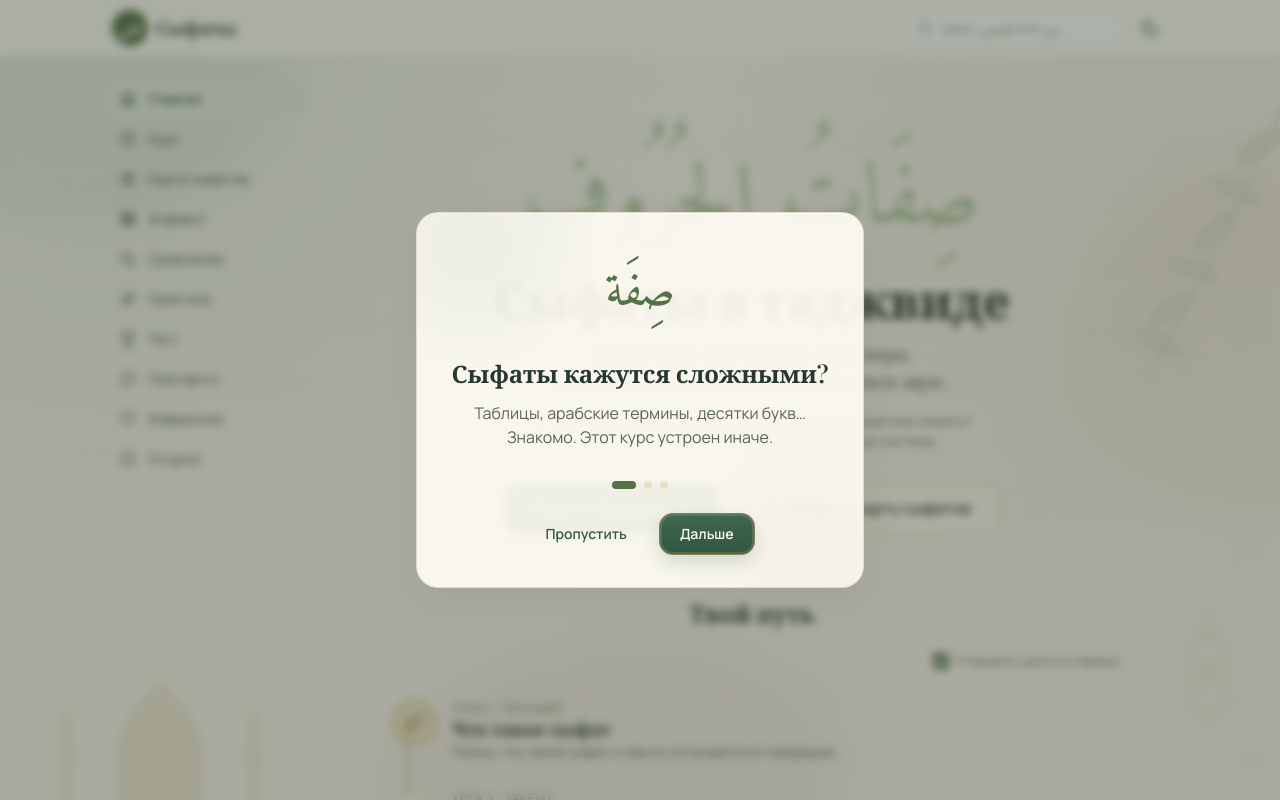
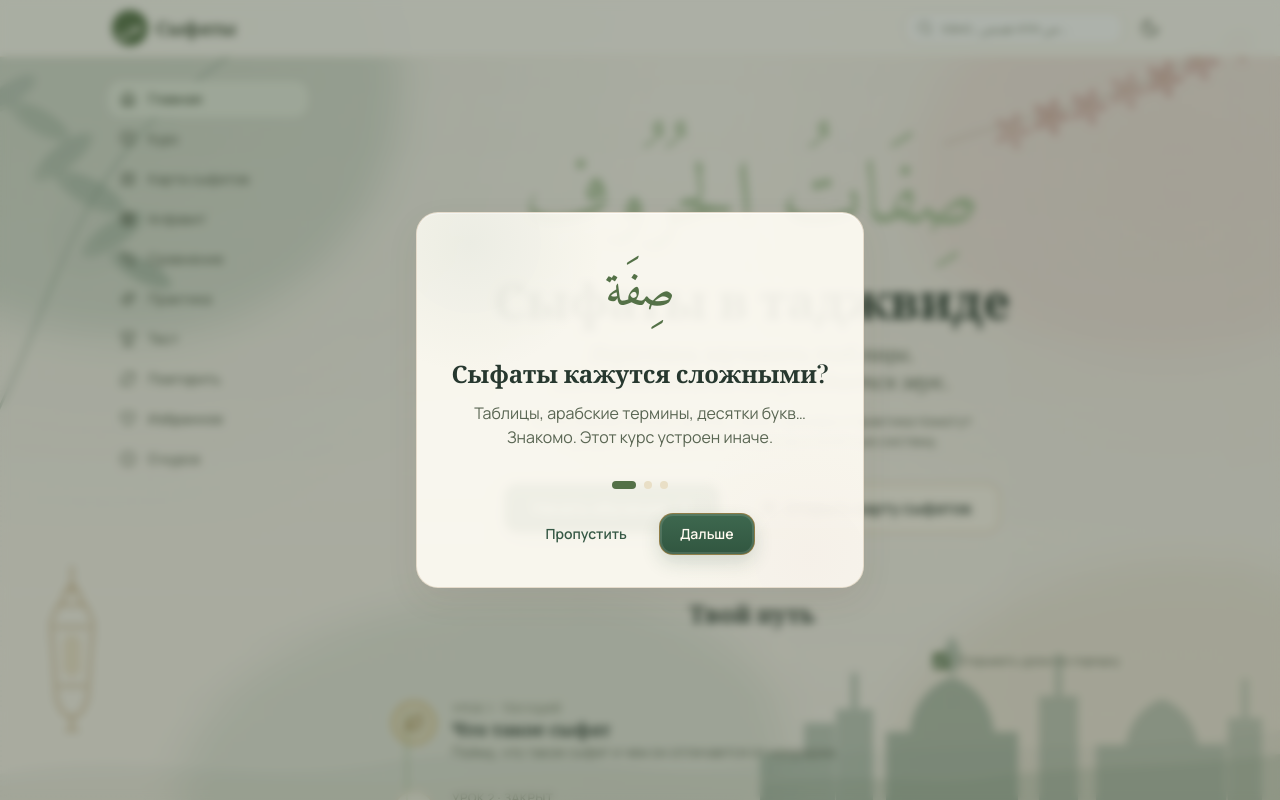
Before and after one commit to dellmastercode2025/learn-002-stand, a React (Vite) app: page / in a window 1280 px wide. Shown: the top 800 px of the page. Built offline with nearby package versions, Linux system fonts and the light colour scheme; a web font is replaced by a local one.

Commit message:
Enrich watercolor botanical backdrop

```diff
--- a/src/components/layout/Watercolor.tsx
+++ b/src/components/layout/Watercolor.tsx
@@ -1,70 +1,66 @@
 /**
- * Декоративный акварельный слой: полупрозрачные пятна, ветви и силуэты
- * исламской архитектуры. Чистый SVG/CSS — без сторонних изображений.
+ * Atmospheric watercolor layer inspired by an illustrated oriental study book.
+ * Pure SVG/CSS: botanical washes, blossom branch, lantern and distant architecture.
  */
 export function WatercolorBackdrop() {
+  const leaves = [
+    [34, 38, -34, 24, 9], [56, 60, 30, 28, 10], [75, 88, -38, 29, 10],
+    [96, 116, 28, 31, 11], [114, 149, -34, 29, 10], [136, 177, 28, 27, 9],
+  ];
+
   return (
-    <div aria-hidden="true" className="pointer-events-none fixed inset-0 overflow-hidden">
-      <div
-        className="watercolor-blot"
-        style={{ top: '-6rem', left: '-8rem', width: '26rem', height: '20rem', background: '#cddcc3' }}
-      />
-      <div
-        className="watercolor-blot"
-        style={{ top: '20%', right: '-10rem', width: '24rem', height: '22rem', background: '#ecdfc4' }}
-      />
-      <div
-        className="watercolor-blot"
-        style={{ bottom: '-8rem', left: '30%', width: '28rem', height: '18rem', background: '#eed4cf', opacity: 0.35 }}
-      />
-      {/* Ветвь с листьями */}
-      <svg
-        className="absolute -right-6 top-24 hidden w-56 text-sage-300 opacity-40 dark:text-sage-700 dark:opacity-20 lg:block"
-        viewBox="0 0 200 260"
-        fill="none"
-      >
-        <path d="M180 10 C150 80 120 150 60 250" stroke="currentColor" strokeWidth="2.5" strokeLinecap="round" />
-        {[
-          [160, 45, -35], [140, 85, 25], [120, 120, -40], [100, 155, 20], [82, 190, -35], [70, 220, 25],
-        ].map(([x, y, r], i) => (
-          <ellipse
-            key={i}
-            cx={x}
-            cy={y}
-            rx="26"
-            ry="10"
-            fill="currentColor"
-            opacity="0.55"
-            transform={`rotate(${r} ${x} ${y})`}
-          />
+    <div aria-hidden="true" className="pointer-events-none fixed inset-0 -z-10 overflow-hidden">
+      <div className="watercolor-blot" style={{ top: '-7rem', left: '-9rem', width: '34rem', height: '28rem', background: '#9fb9a2' }} />
+      <div className="watercolor-blot" style={{ top: '-3rem', right: '-8rem', width: '31rem', height: '25rem', background: '#efd0c9', opacity: 0.3 }} />
+      <div className="watercolor-blot" style={{ bottom: '-9rem', left: '14%', width: '38rem', height: '22rem', background: '#b7cbb6', opacity: 0.3 }} />
+      <div className="watercolor-blot" style={{ bottom: '-10rem', right: '-7rem', width: '32rem', height: '25rem', background: '#d9c9a9', opacity: 0.26 }} />
+
+      {/* Sage botanical branch */}
+      <svg className="watercolor-edge watercolor-drift absolute -left-8 top-10 hidden h-[430px] w-[280px] text-[#6f8d79] lg:block" viewBox="0 0 220 330" fill="none">
+        <path d="M8 318 C44 252 60 196 87 142 C111 94 145 51 205 9" stroke="currentColor" strokeWidth="2.2" strokeLinecap="round" opacity=".45" />
+        {leaves.map(([x,y,r,rx,ry], i) => (
+          <g key={i} transform={`rotate(${r} ${x} ${y})`}>
+            <ellipse cx={x} cy={y} rx={rx} ry={ry} fill="currentColor" opacity={0.15 + i * .035} />
+            <ellipse cx={x+2} cy={y-1} rx={rx*.76} ry={ry*.78} fill="currentColor" opacity=".13" />
+          </g>
+        ))}
+        <circle cx="142" cy="62" r="22" fill="#c9d8c6" opacity=".16" />
+        <circle cx="93" cy="152" r="31" fill="#b9ceb9" opacity=".12" />
+      </svg>
+
+      {/* Dusty rose blossom branch */}
+      <svg className="watercolor-edge absolute -right-5 top-0 hidden h-[230px] w-[380px] text-[#cc9691] md:block" viewBox="0 0 380 230" fill="none">
+        <path d="M390 16 C310 37 264 67 207 89 C155 110 105 115 24 144" stroke="#846c55" strokeWidth="2" opacity=".34" />
+        {[[318,44],[280,62],[244,79],[207,91],[168,107],[130,117],[92,131]].map(([x,y],i)=>(
+          <g key={i} transform={`translate(${x} ${y})`} opacity={0.42 + (i%3)*.08}>
+            {[0,72,144,216,288].map((r)=><ellipse key={r} rx="12" ry="5.5" fill="currentColor" transform={`rotate(${r}) translate(8 0)`} />)}
+            <circle r="3" fill="#b78a55" opacity=".7" />
+          </g>
         ))}
       </svg>
-      {/* Силуэт купола и минаретов */}
-      <svg
-        className="absolute bottom-0 left-4 hidden w-72 text-sand-300 opacity-30 dark:text-sand-500 dark:opacity-10 xl:block"
-        viewBox="0 0 300 140"
-        fill="currentColor"
-      >
-        <path d="M150 15 C120 45 105 65 105 90 L105 140 L195 140 L195 90 C195 65 180 45 150 15 Z" />
-        <rect x="45" y="60" width="14" height="80" rx="4" />
-        <path d="M52 40 L45 62 L59 62 Z" />
-        <rect x="241" y="60" width="14" height="80" rx="4" />
-        <path d="M248 40 L241 62 L255 62 Z" />
-        <circle cx="150" cy="10" r="3" />
+
+      {/* Distant mosque / old-city silhouette */}
+      <svg className="watercolor-edge absolute bottom-0 right-0 hidden w-[520px] text-[#7d9a86] opacity-[.20] xl:block" viewBox="0 0 520 210" fill="currentColor">
+        <path d="M0 210V164h44v-31h31v77H0Zm76 0v-91h15V83h7v36h15v91H76Z" opacity=".55" />
+        <path d="M126 210v-68h24c2-27 19-47 42-55 23 8 40 28 42 55h24v68H126Z" opacity=".65" />
+        <path d="M190 84c-10-13-8-26 2-38 10 12 12 25 2 38h-4Z" opacity=".55" />
+        <path d="M279 210v-104h16V64h7v42h16v104h-39Zm57 0v-55h30c3-23 17-39 36-46 19 7 33 23 36 46h28v55H336Z" opacity=".48" />
+        <path d="M468 210v-82h14V89h6v39h14v82h-34Z" opacity=".42" />
+        <path d="M0 196 C95 176 154 199 226 188 C316 174 386 181 520 164 V210 H0Z" opacity=".25" />
       </svg>
-      {/* Фонарь */}
-      <svg
-        className="absolute right-10 bottom-16 hidden w-16 text-gold-400 opacity-30 dark:opacity-15 lg:block"
-        viewBox="0 0 60 120"
-        fill="none"
-        stroke="currentColor"
-        strokeWidth="2"
-      >
-        <line x1="30" y1="0" x2="30" y2="18" />
-        <path d="M18 30 L42 30 L48 80 C48 92 40 100 30 100 C20 100 12 92 12 80 Z" />
-        <path d="M22 22 L38 22 L42 30 L18 30 Z" />
-        <ellipse cx="30" cy="62" rx="8" ry="14" fill="currentColor" opacity="0.35" stroke="none" />
-        <line x1="30" y1="100" x2="30" y2="110" />
+
+      {/* Hanging lantern */}
+      <svg className="watercolor-edge watercolor-drift absolute bottom-16 left-8 hidden w-20 text-[#a98143] opacity-40 xl:block" viewBox="0 0 80 170" fill="none" stroke="currentColor" strokeWidth="1.6">
+        <path d="M40 0v31M26 39h28l7 18-5 70c-1 14-8 24-16 24s-15-10-16-24l-5-70 7-18Z" />
+        <path d="M23 61h34M27 120h26M30 39c1-12 6-19 10-19s9 7 10 19" />
+        <path d="M31 74c7-8 11-8 18 0v31c-7 8-11 8-18 0V74Z" fill="#d5b06b" opacity=".28" stroke="none" />
+        <path d="M40 151v13m-7 0h14" />
+      </svg>
+
+      {/* soft wash at the lower page edge */}
+      <svg className="absolute bottom-0 left-0 h-28 w-full opacity-30" viewBox="0 0 1200 120" preserveAspectRatio="none">
+        <path d="M0 92 C140 65 235 106 360 80 C505 50 594 107 720 80 C856 50 1010 78 1200 45 V120 H0Z" fill="#88a38d" opacity=".24" />
+        <path d="M0 105 C180 81 282 114 430 96 C610 75 746 112 910 91 C1030 76 1115 81 1200 70 V120 H0Z" fill="#c6b48f" opacity=".16" />
       </svg>
     </div>
   );
```
